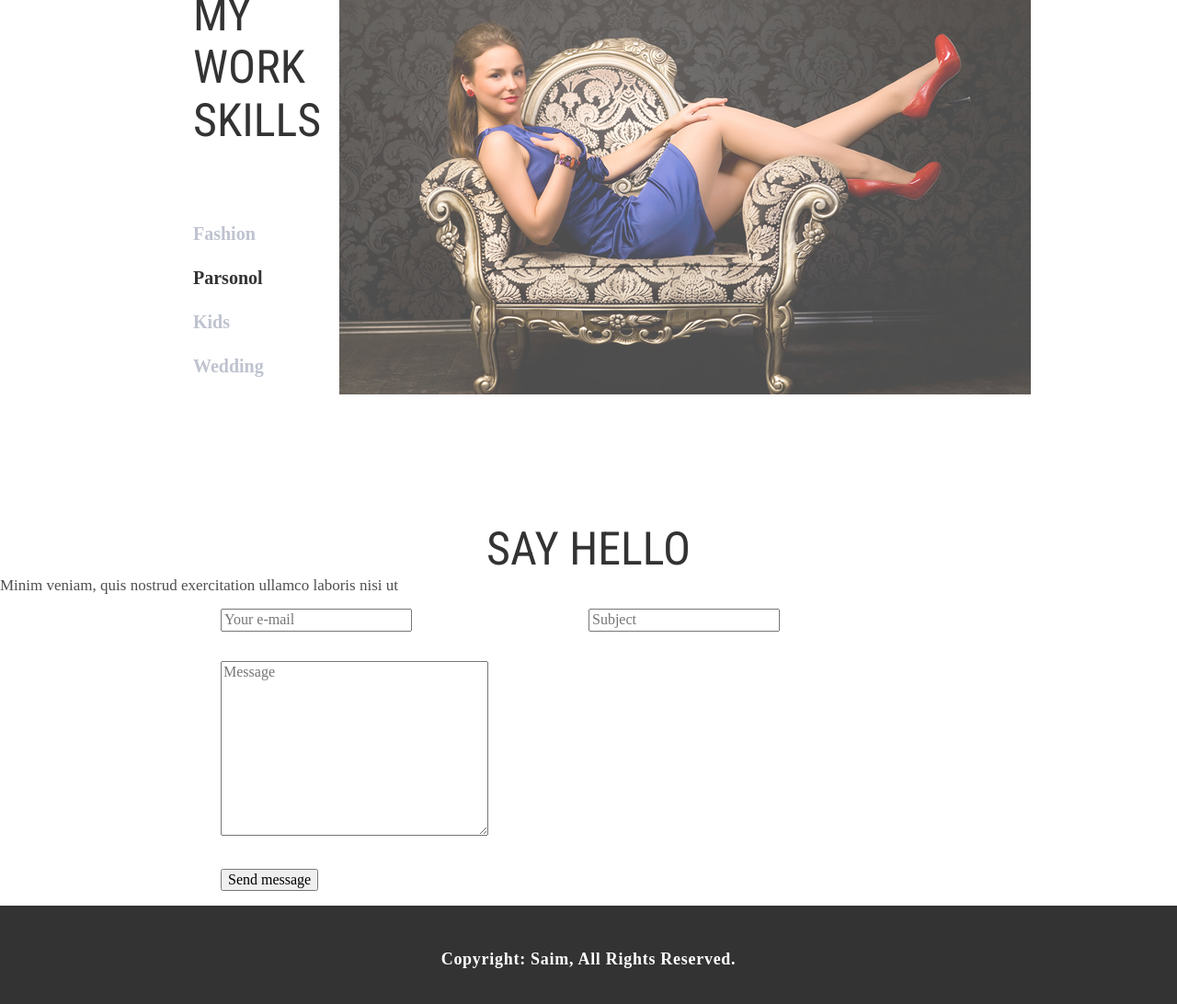
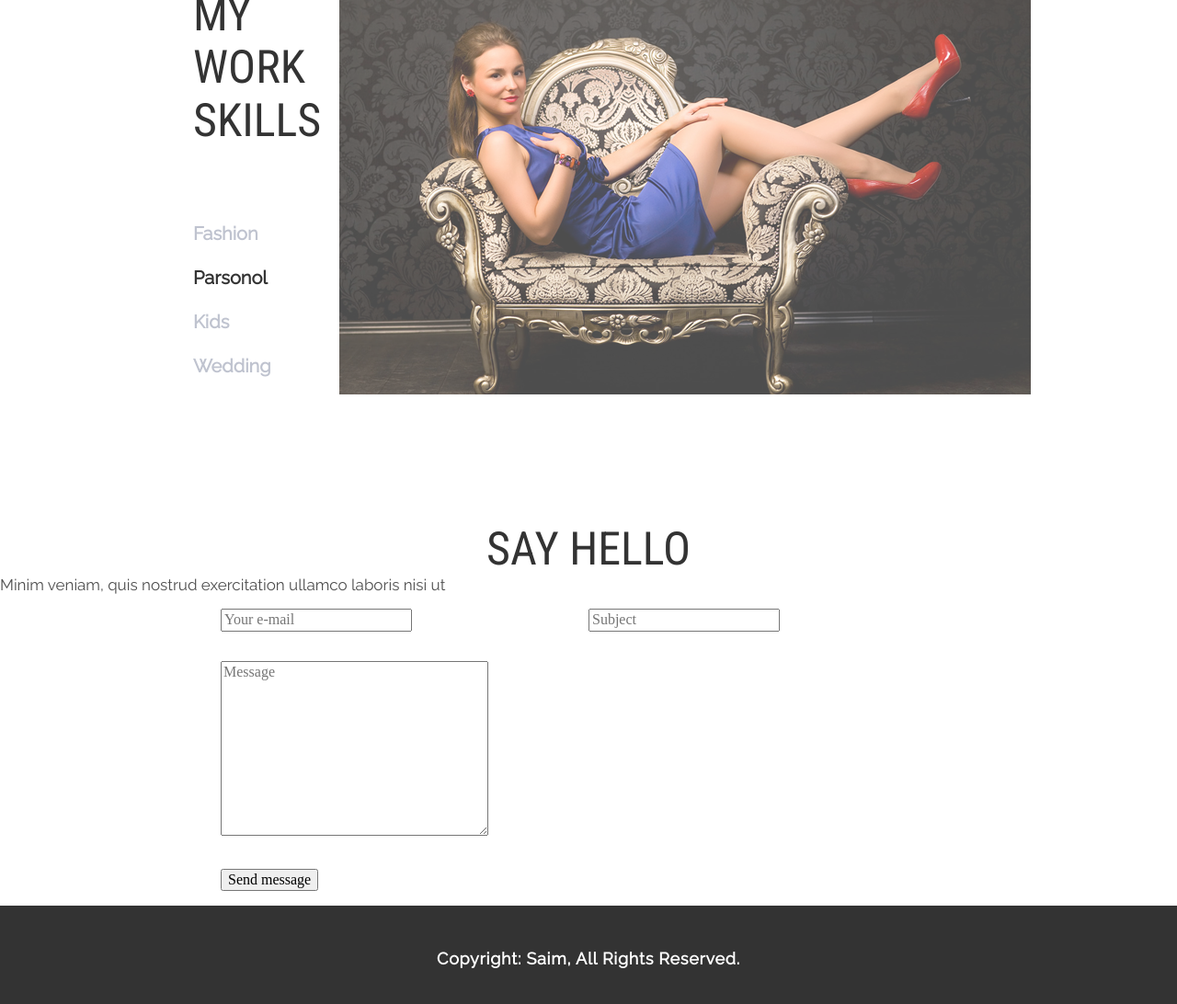
Before and after one commit to kamilbaczynski/photographer-portfolio, a website: page src/content/index.html in a window 1280 px wide. Shown: the part 4346-5438 px from the top of the page at 92% size. Drawn offline with nearby package versions, Linux system fonts and the light colour scheme; files that its build step writes are made by us from their sources; files whose address does not match are found by name.

Commit message:
Feat: New font added - Raleway

```diff
--- a/src/scss/main.scss
+++ b/src/scss/main.scss
@@ -3,6 +3,7 @@
 
 @import url('https://fonts.googleapis.com/css?family=Roboto:300,400,500,700&display=swap&subset=latin-ext');
 @import url('https://fonts.googleapis.com/css?family=Roboto+Condensed:300,400,700&display=swap&subset=latin-ext');
+@import url('https://fonts.googleapis.com/css?family=Raleway&display=swap&subset=latin-ext');
 
 
 @import "modules/section-main.scss";
```
